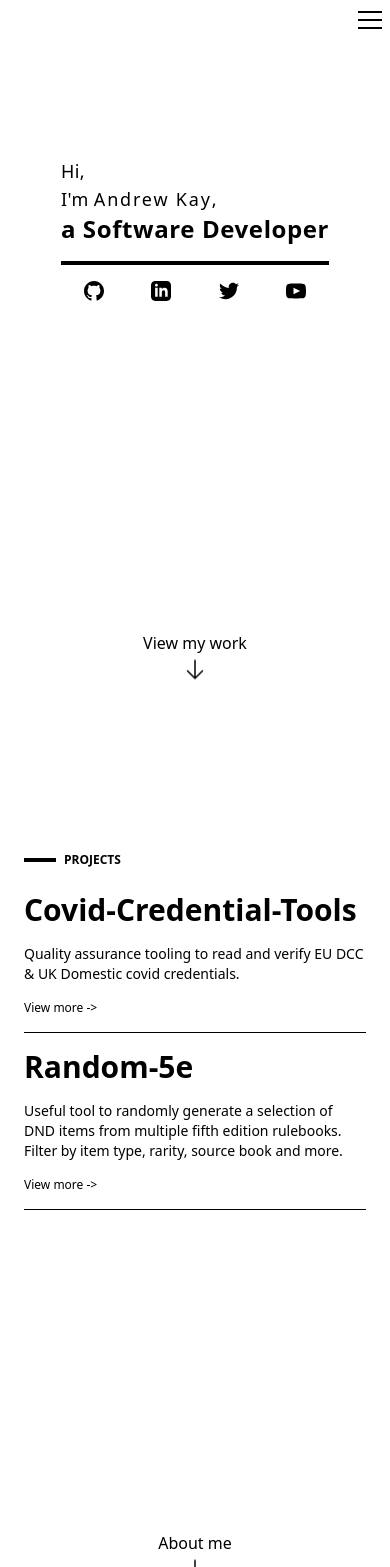
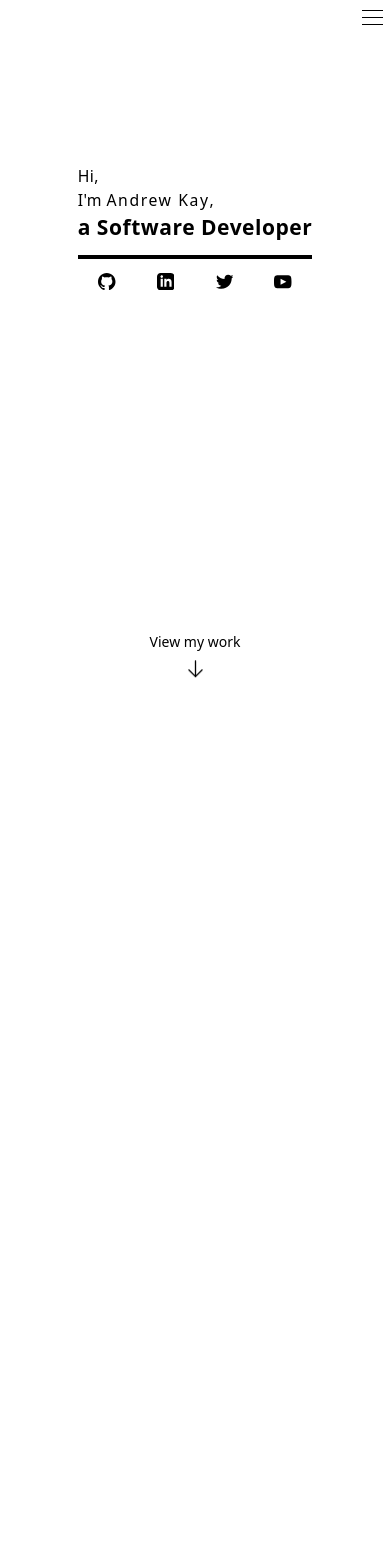
Before and after one commit to andypandy47/personal-website, a Next.js app: page / in a window 390 px wide. Shown: the top 1567 px of the page. After the commit the page ends 844 px from the top, so only its background shows below. Built offline with nearby package versions, Linux system fonts and the light colour scheme.

Commit message:
Update footer positioning and style

```diff
--- a/src/components/footer.tsx
+++ b/src/components/footer.tsx
@@ -4,8 +4,8 @@ import IconLinks from "./icon-links";
 
 const Footer = () => {
   return (
-    <footer className="absolute bottom-0 flex justify-center w-full h-10 px-6 text-xs text-white bg-black md:h-12 dark:bg-white dark:text-black">
-      <div className="flex items-center justify-between w-[200px] lg:w-[400px] h-full">
+    <footer className="absolute bottom-0 flex justify-center w-full h-12 text-xs text-black bg-white md:h-12 dark:bg-black dark:text-white">
+      <div className="flex items-center justify-between w-[200px] lg:w-[400px] h-full border-t border-black border-solid dark:border-white">
         <IconLinks.LinkedIn className="w-5 h-5 transition-colors hover:text-slate-600" />
         <IconLinks.Github
           link={Links.Repositories}
--- a/src/components/hamburger-menu.tsx
+++ b/src/components/hamburger-menu.tsx
@@ -22,7 +22,7 @@ const HamburgerMenu = () => {
   return (
     <>
       <button
-        className="absolute top-0 right-0 z-10 flex flex-col items-center justify-around w-6 h-6 mt-2 mr-2 cursor-pointer md:mt-4 md:mr-4 lg:hidden"
+        className="absolute top-0 right-0 z-20 flex flex-col items-center justify-around w-6 h-6 mt-2 mr-2 cursor-pointer md:mt-4 md:mr-4 lg:hidden"
         onClick={() => setMenuIsOpen(!menuIsOpen)}
         id="nav-menu-button"
         aria-label="nav-menu"
--- a/src/components/header.tsx
+++ b/src/components/header.tsx
@@ -11,7 +11,7 @@ interface IHeaderProps {
 const Header = ({ className = "" }: IHeaderProps) => {
   return (
     <header
-      className={`${className} fixed top-0 flex items-center justify-center w-full text-white dark:text-black lg:bg-black lg:dark:bg-white `}
+      className={`${className} fixed top-0 flex items-center justify-center w-full text-white dark:text-black lg:bg-black lg:dark:bg-white`}
     >
       <div className="flex items-center justify-end lg:h-10 lg:justify-start lg:w-3/4 xl:w-4/6 2xl:w-1/2">
         <HamburgerMenu />
--- a/src/components/layout.tsx
+++ b/src/components/layout.tsx
@@ -1,6 +1,7 @@
 import { motion } from "framer-motion";
 import { NextSeo } from "next-seo";
 import React, { ReactNode } from "react";
+import Footer from "./footer";
 
 interface ILayoutProps {
   children: ReactNode;
@@ -63,8 +64,9 @@ const Layout = ({
           },
         ]}
       />
-      <motion.main className="flex flex-col w-full min-h-screen m-auto text-black dark:text-white lg:w-3/4 xl:w-4/6 2xl:w-1/2 lg:pt-10">
+      <motion.main className="relative flex flex-col w-full min-h-screen m-auto text-black realtive dark:text-white lg:w-3/4 xl:w-4/6 2xl:w-1/2 lg:pt-10">
         {children}
+        <Footer />
       </motion.main>
     </>
   );
--- a/src/components/projects/project-card.tsx
+++ b/src/components/projects/project-card.tsx
@@ -11,7 +11,7 @@ const ProjectCard = ({ name, detail }: IProjectCardProps) => {
   return (
     <motion.div
       className="w-full"
-      initial={{ opacity: 0, x: 500 }}
+      initial={{ opacity: 0, x: 200 }}
       whileInView={{ opacity: 1, x: 0 }}
       transition={{ duration: 1 }}
       viewport={{ once: true }}
--- a/src/pages/_app.tsx
+++ b/src/pages/_app.tsx
@@ -4,7 +4,6 @@ import "styles/globals.css";
 
 import { Inter } from "@next/font/google";
 import Header from "components/header";
-import Footer from "components/footer";
 
 const inter = Inter({ subsets: ["latin"] });
 
@@ -13,7 +12,6 @@ export default function App({ Component, pageProps }: AppProps) {
     <>
       <Header />
       <Component {...pageProps} className={inter.className} />
-      <Footer />
     </>
   );
 }
--- a/src/pages/index.tsx
+++ b/src/pages/index.tsx
@@ -23,7 +23,7 @@ const Home: NextPage<IHomeProps> = ({ projectData }: IHomeProps) => {
         url="https://www.andrew-kay.com"
       >
         <section
-          className="flex flex-col items-center w-full lg:pt-10 min-safe-h-screen snap-center"
+          className="flex flex-col items-center w-full min-safe-h-screen snap-center"
           id={SectionIds.Landing}
         >
           <div className="flex flex-col justify-center flex-1">
@@ -161,7 +161,7 @@ const Home: NextPage<IHomeProps> = ({ projectData }: IHomeProps) => {
           </motion.div>
         </section>
         <section
-          className="flex flex-col items-center w-full lg:pt-10 min-safe-h-screen snap-center"
+          className="relative flex flex-col items-center w-full lg:pt-10 min-safe-h-screen snap-center"
           id={SectionIds.AboutMe}
         >
           <div className="flex items-center w-full h-8 px-6 mb-4">
@@ -172,7 +172,7 @@ const Home: NextPage<IHomeProps> = ({ projectData }: IHomeProps) => {
           </div>
           <motion.div
             className="px-6"
-            initial={{ opacity: 0, x: 500 }}
+            initial={{ opacity: 0, x: 200 }}
             whileInView={{ opacity: 1, x: 0 }}
             transition={{ duration: 1 }}
             viewport={{ once: true }}
--- a/src/styles/globals.css
+++ b/src/styles/globals.css
@@ -13,13 +13,18 @@ body,
 #__next {
   max-width: 100vw;
   min-height: 100vh;
+  overflow-x: hidden;
+  max-height: 100vh;
+}
+
+#__next {
   scroll-behavior: smooth;
   scroll-snap-type: y mandatory;
   position: relative;
 }
 
 html {
-  font-size: 16px;
+  font-size: 14px;
 }
 
 html.dark {
@@ -65,26 +70,20 @@ article h2 {
   }
 }
 
-/* @media (prefers-color-scheme: dark) {
+@media screen and (min-width: 640px) {
   html {
-    color-scheme: dark;
+    font-size: 16px;
   }
-} */
+}
 
-@media screen and (min-width: 640px) {
+@media screen and (min-width: 768px) {
   html {
     font-size: 18px;
   }
 }
 
-@media screen and (min-width: 768px) {
+@media screen and (max-height: 380px) {
   html {
-    font-size: 20px;
+    font-size: 12px;
   }
 }
-
-@media screen and (max-height: 380px) {
-  html {
-    font-size: 14px;
-  }
-}
```
